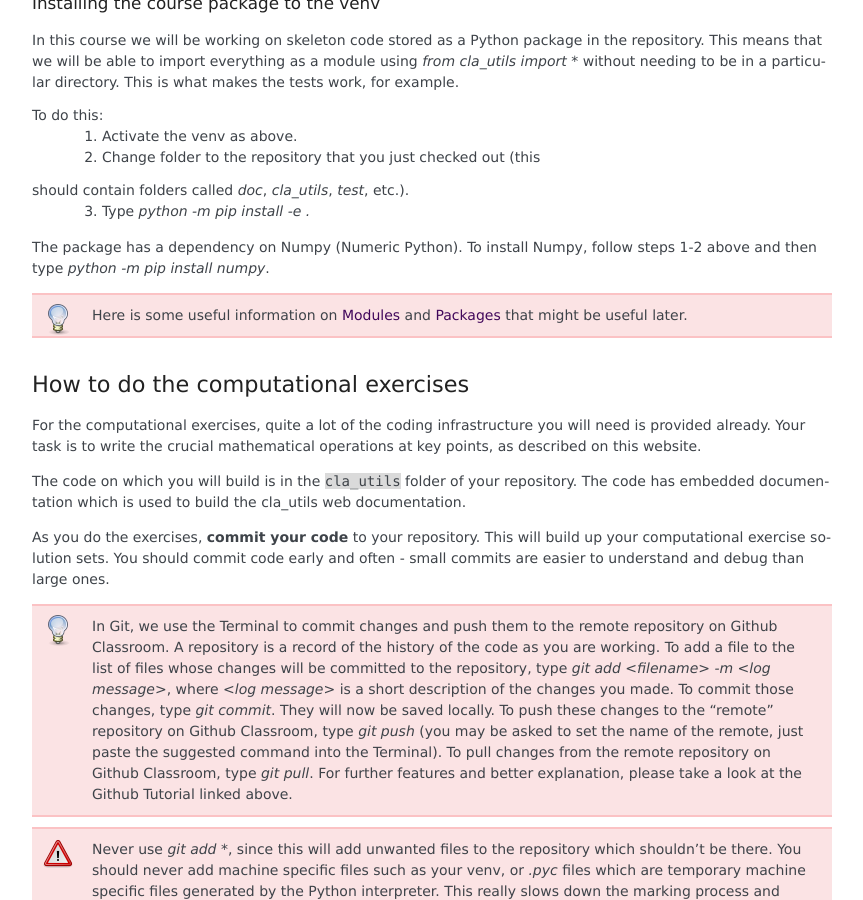
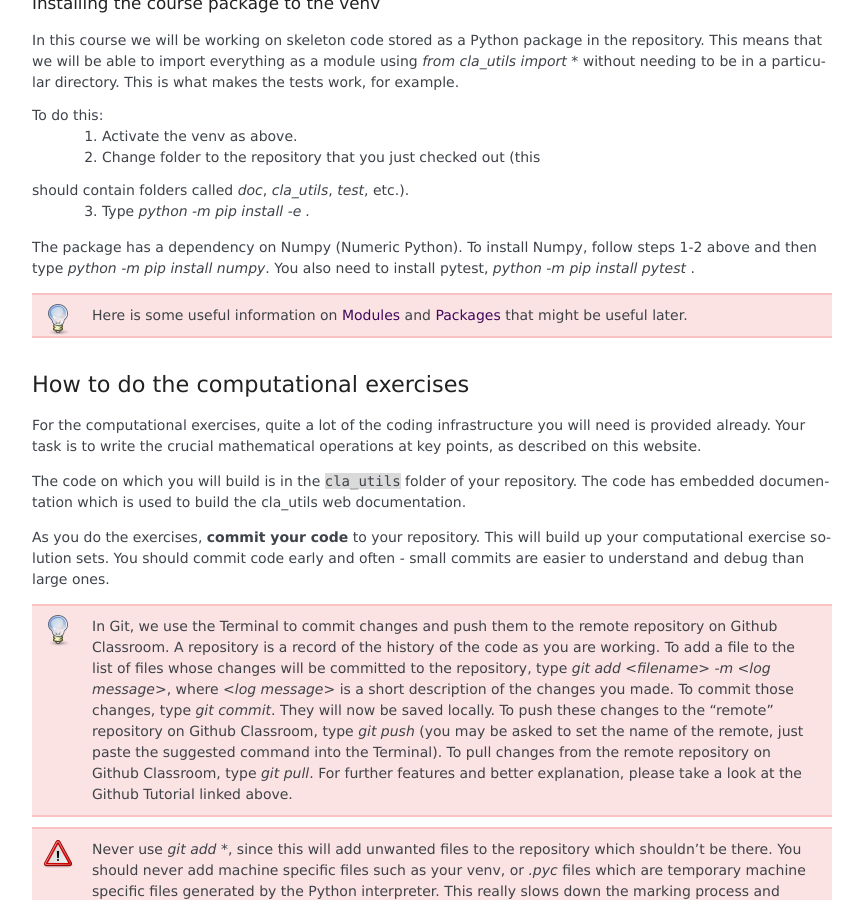
Before and after one commit to comp-lin-alg/comp-lin-alg-course, a Sphinx documentation site: the page built from doc/source/exercises.rst, in a window 1280 px wide and 900 px high, scrolled down 4907 px. Shown: the whole window, without its empty margins (163-1026 px from the left). Built offline with Sphinx 7.4.7, drawn with Linux system fonts in a browser that asks for light colours; pages that are not in the unit, such as notebooks, are missing from menus; some of the changed text lies outside the part shown.

Commit message:
dont need solve_triangular any more

```diff
--- a/doc/source/L2_QR_factorisation.rst
+++ b/doc/source/L2_QR_factorisation.rst
@@ -755,11 +755,7 @@
    :func:`cla_utils.exercises3.householder`.  If you have not already
    done so, you will need to modified
    :func:`cla_utils.exercises3.householder` to use the ``kmax``
-   argument. You may make use of the built-in triangular solve
-   algorithm :func:`scipy.linalg.solve_triangular` (we shall consider
-   triangular matrix algorithms briefly later). The test script
-   ``test_exercises3.py`` in the ``test`` directory will also test this
-   function.
+   argument.
 
 If we really need `Q`, we can get it by matrix-vector products with
 each element of the canonical basis `(e_1,e_2,\ldots,e_n)`.  This
--- a/doc/source/exercises.rst
+++ b/doc/source/exercises.rst
@@ -26,7 +26,7 @@
    3. Create a virtual environment (venv) in your course repository.
    4. Activate the venv.
    5. Install the course module to the venv.
-   6. Install `numpy` to the venv.
+   6. Install `numpy` to the venv, and `pytest`.
    7. Remember to activate the venv every time you work on the course module.
 
 To follow these steps read the information below.
@@ -329,7 +329,8 @@
 
 The package has a dependency on Numpy (Numeric Python). To install
 Numpy, follow steps 1-2 above and then type `python -m pip install
-numpy`.
+numpy`. You also need to install pytest, `python -m pip install
+pytest` .
 
 .. hint::
 
```
